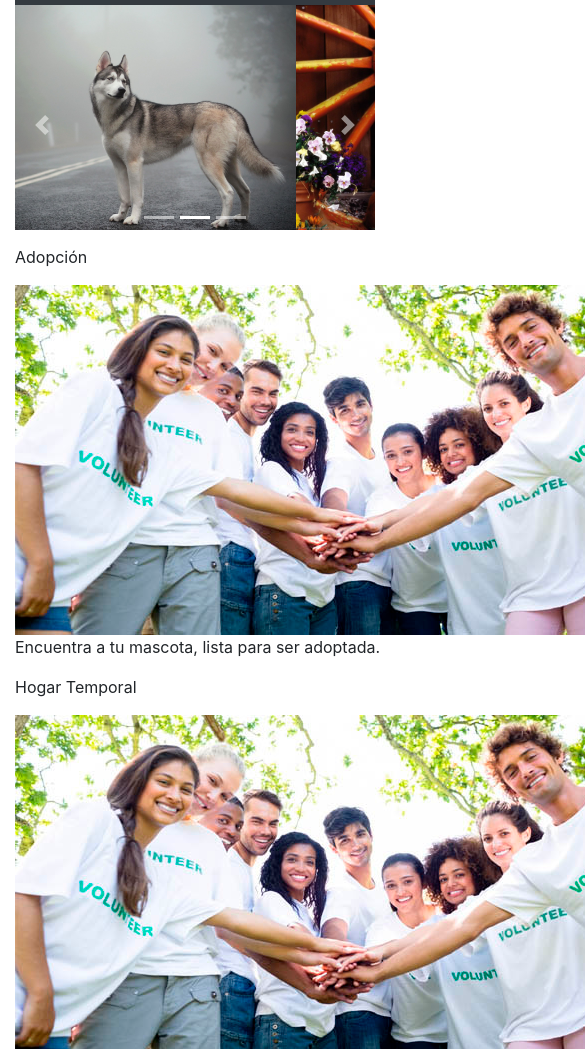
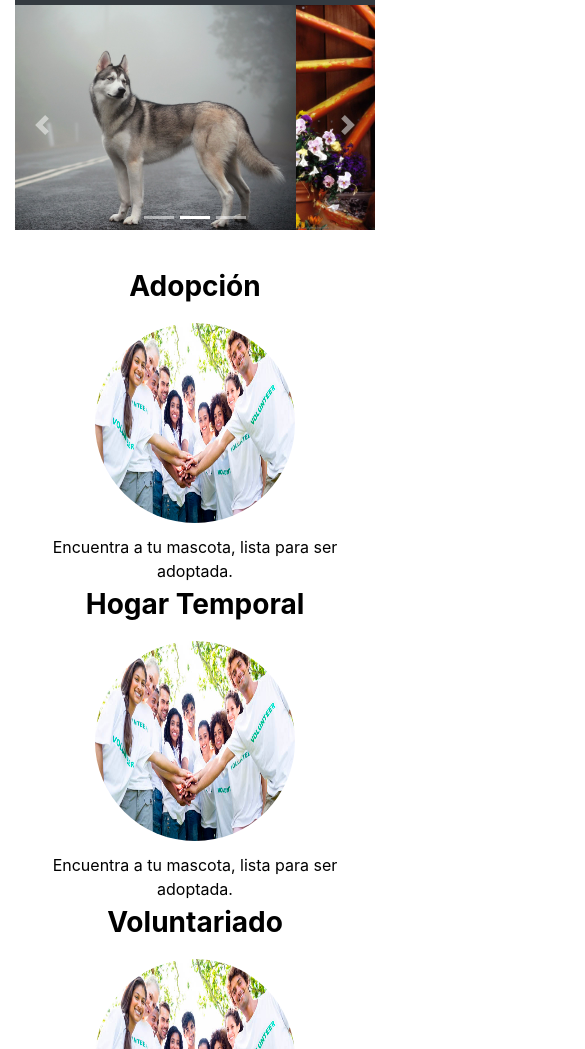
Before and after one commit to diego-alvirde/bootstrap-4, a plain HTML site: page index.html in a window 390 px wide. Shown: the part 51-1100 px from the top of the page, 585 px wide, since content can reach past the window. Drawn offline with nearby package versions, Linux system fonts and the light colour scheme.

Commit message:
Agregando estilos para diseño responsivo

```diff
--- a/css/responsive.css
+++ b/css/responsive.css
@@ -4,6 +4,9 @@
 
 /*md Medium devices (tablets, 768px and up)*/
 @media (min-width: 768px) {
+  .options-area .opt.mg-top {
+    margin-top: 0px;
+  }
 }
 
 /*lg Large devices (desktops, 992px and up)*/
@@ -11,6 +14,9 @@
   .carousel-item {
     height: 440px;
   }
+  .options-area .opt {
+    min-width: auto;
+  }
 }
 
 /*xl Extra large devices (large desktops, 1200px and up)*/
--- a/css/style.css
+++ b/css/style.css
@@ -9,3 +9,38 @@
 .carousel-caption > p {
   font-size: 1.25rem;
 }
+
+.options-sect {
+  background-color: var(--bkg-red-rose);
+  padding-left: 12px;
+  padding-right: 12px;
+}
+
+.options-area {
+  height: inherit;
+  padding: 20px 0;
+}
+
+.options-area .opt {
+  text-align: center;
+  color: black;
+  flex-grow: 1;
+  flex-basis: 0;
+  min-width: 300px;
+}
+
+.options-area .opt .opt-img {
+  width: 200px;
+  height: 200px;
+  border-radius: 50%;
+}
+
+.options-area .opt .opt-title {
+  font-size: 28px;
+  font-weight: 700;
+}
+
+.options-area .opt .opt-desc {
+  margin-top: 12px;
+  margin-bottom: 0;
+}
--- a/index.html
+++ b/index.html
@@ -134,21 +134,21 @@
               Encuentra a tu mascota, lista para ser adoptada.
             </p>
           </div>
-          <div class="opt">
+          <div class="opt mg-top">
             <p class="opt-title">Hogar Temporal</p>
             <img class="opt-img" src="./img/flex-box/flex-box.jpg" />
             <p class="opt-desc">
               Encuentra a tu mascota, lista para ser adoptada.
             </p>
           </div>
-          <div class="opt">
+          <div class="opt mg-top">
             <p class="opt-title">Voluntariado</p>
             <img class="opt-img" src="./img/flex-box/flex-box.jpg" />
             <p class="opt-desc">
               Encuentra a tu mascota, lista para ser adoptada.
             </p>
           </div>
-          <div class="opt">
+          <div class="opt mg-top">
             <p class="opt-title">Donaciones</p>
             <img class="opt-img" src="./img/flex-box/flex-box.jpg" />
             <p class="opt-desc">
```
